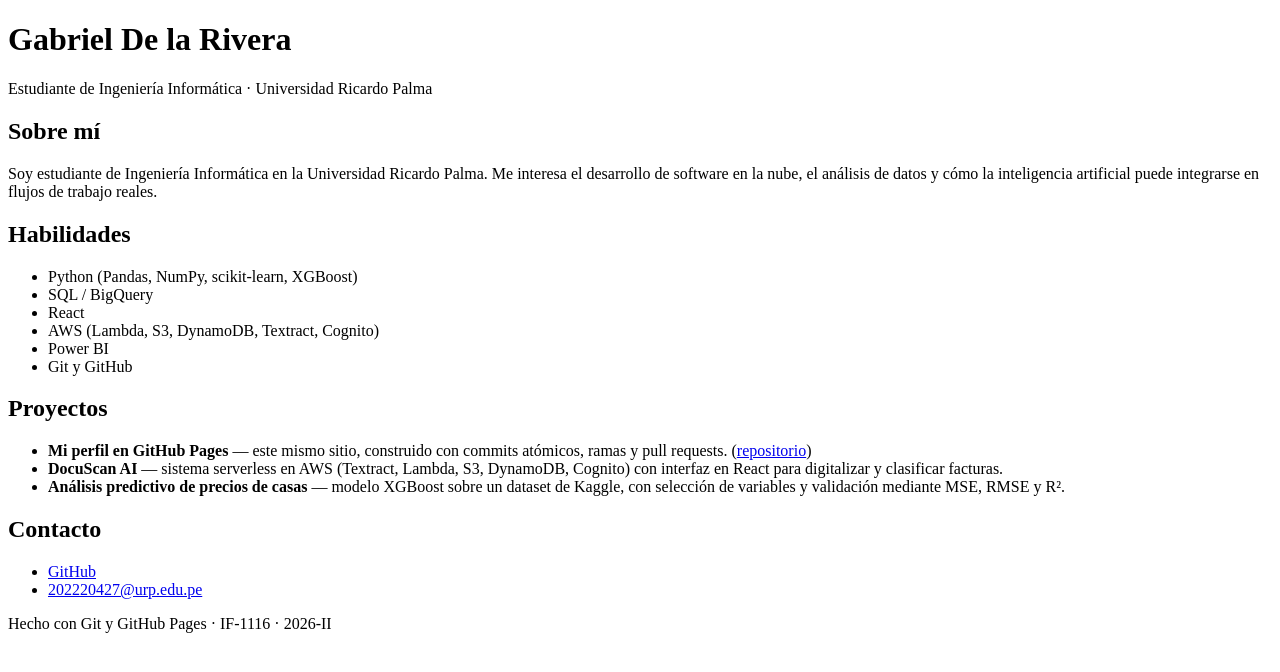
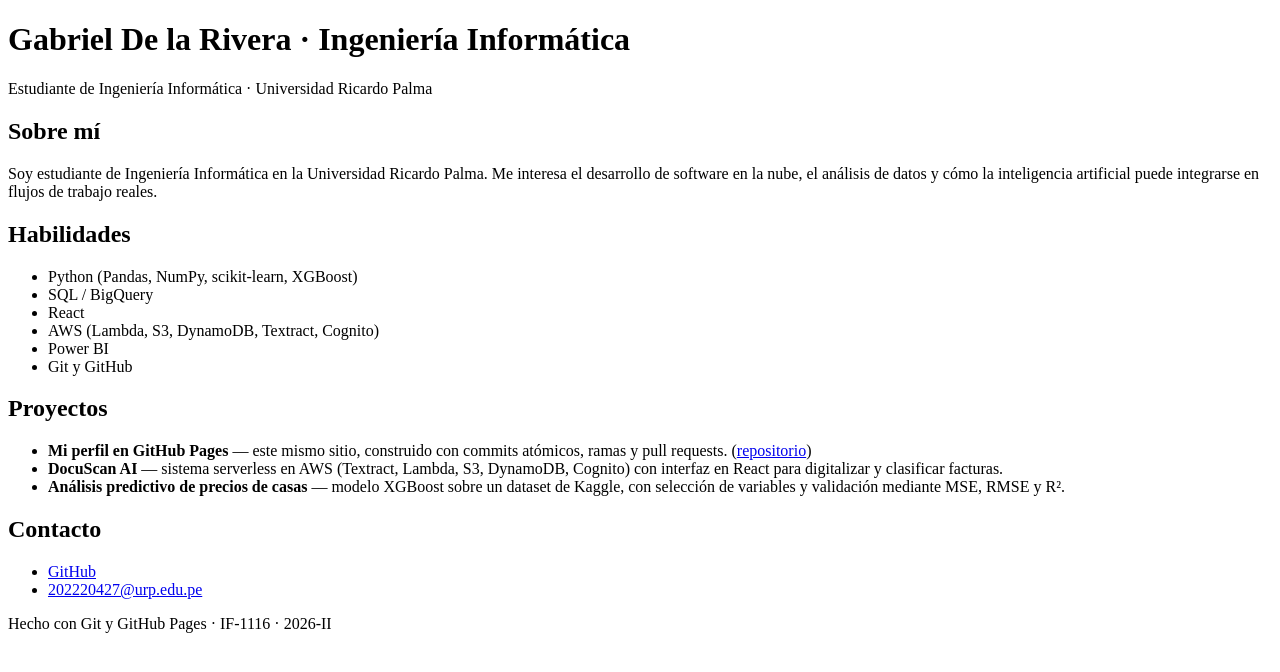
Before and after one commit to Gabrieldla/Gabrieldla.github.io, a plain HTML site: page index.html in a window 1280 px wide. Drawn offline with Linux system fonts and the light colour scheme.

Commit message:
Precisar carrera en el título

```diff
--- a/index.html
+++ b/index.html
@@ -7,7 +7,7 @@
 </head>
 <body>
   <header>
-    <h1>Gabriel De la Rivera</h1>
+    <h1>Gabriel De la Rivera · Ingeniería Informática</h1>
     <p>Estudiante de Ingeniería Informática · Universidad Ricardo Palma</p>
   </header>
   <main>
```
